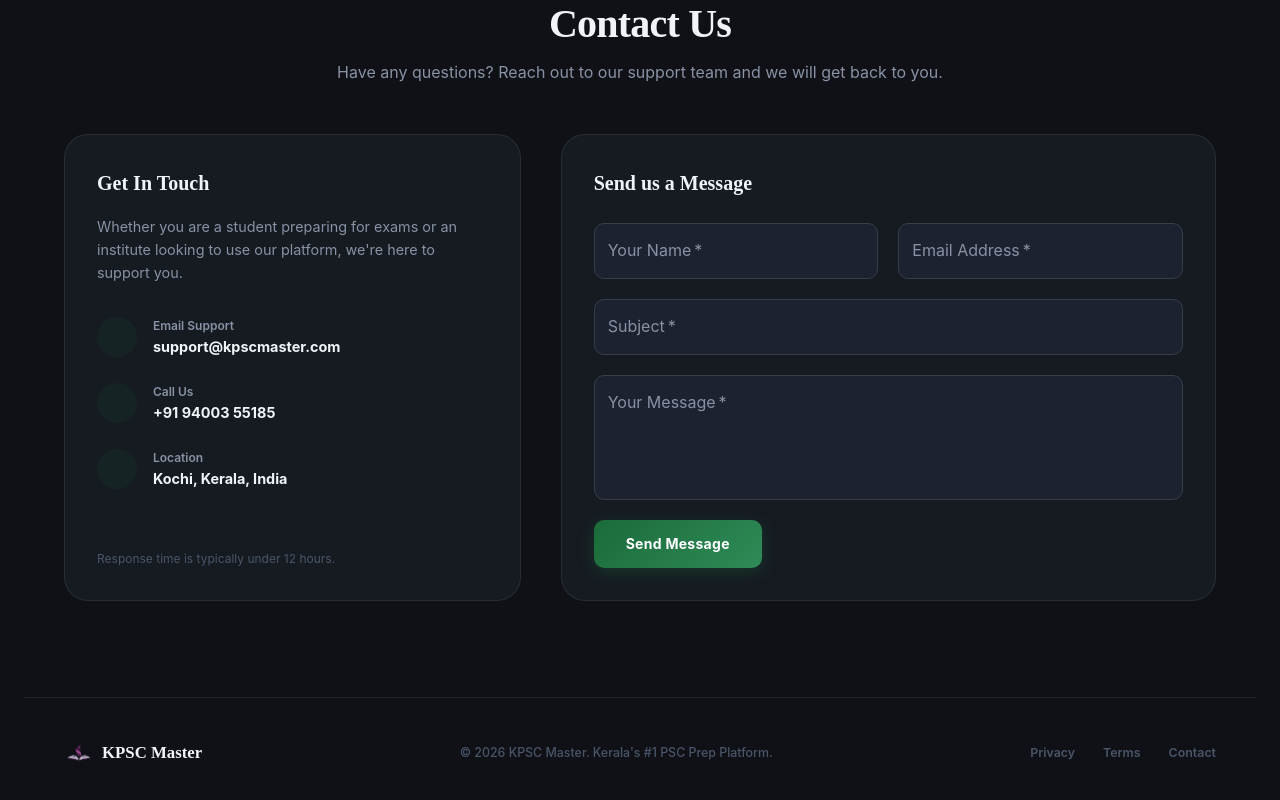
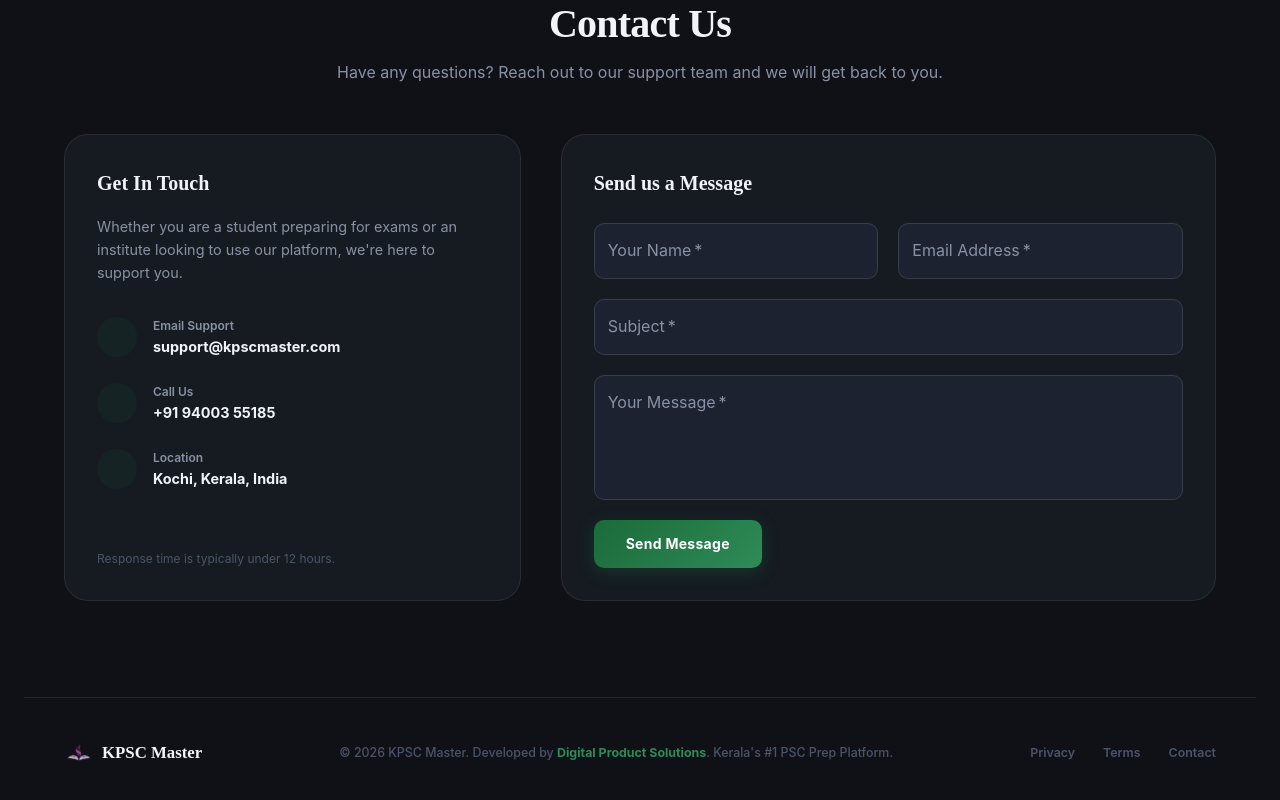
Before and after one commit to Adarsh-oo7/kpsc-web, a Next.js app: page / in a window 1280 px wide. Shown: the part 2709-3509 px from the top of the page. Built offline with nearby package versions, Linux system fonts and the light colour scheme; no server answers; some icons are missing; a web font is replaced by a local one.

Commit message:
feat(footer): add developed by Digital Product Solutions link

```diff
--- a/src/app/(main)/HomeClient.tsx
+++ b/src/app/(main)/HomeClient.tsx
@@ -3,7 +3,7 @@
 import { useEffect, useState } from 'react';
 import { useRouter } from 'next/navigation';
 import Image from 'next/image';
-import { Box, Typography, Button, Container, Grid, Chip, Stack, Avatar, CircularProgress, TextField } from '@mui/material';
+import { Box, Typography, Button, Container, Grid, Chip, Stack, Avatar, CircularProgress, TextField, Link } from '@mui/material';
 import { motion } from 'framer-motion';
 import ArrowForwardIcon from '@mui/icons-material/ArrowForward';
 import PlayArrowIcon from '@mui/icons-material/PlayArrow';
@@ -911,7 +911,16 @@
               </Typography>
             </Box>
             <Typography sx={{ color: 'text.disabled', fontSize: '0.775rem', fontWeight: 500 }}>
-              © 2026 KPSC Master. Kerala's #1 PSC Prep Platform.
+              © 2026 KPSC Master. Developed by{' '}
+              <Link
+                href="https://www.digitalproductsolutions.in/"
+                target="_blank"
+                rel="noopener noreferrer"
+                sx={{ color: '#2E8B57', textDecoration: 'none', fontWeight: 700, '&:hover': { textDecoration: 'underline' } }}
+              >
+                Digital Product Solutions
+              </Link>
+              . Kerala's #1 PSC Prep Platform.
             </Typography>
             <Stack direction="row" spacing={3.5}>
               {['Privacy', 'Terms', 'Contact'].map(item => (
```
